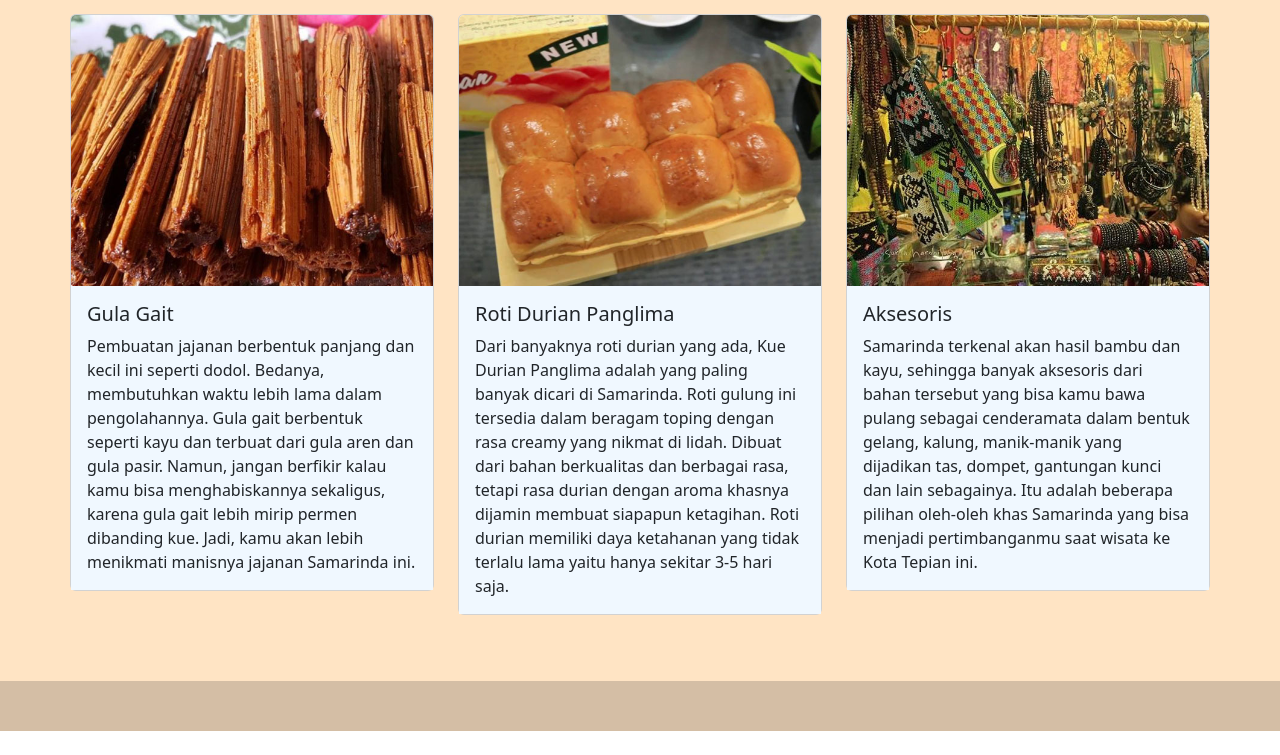
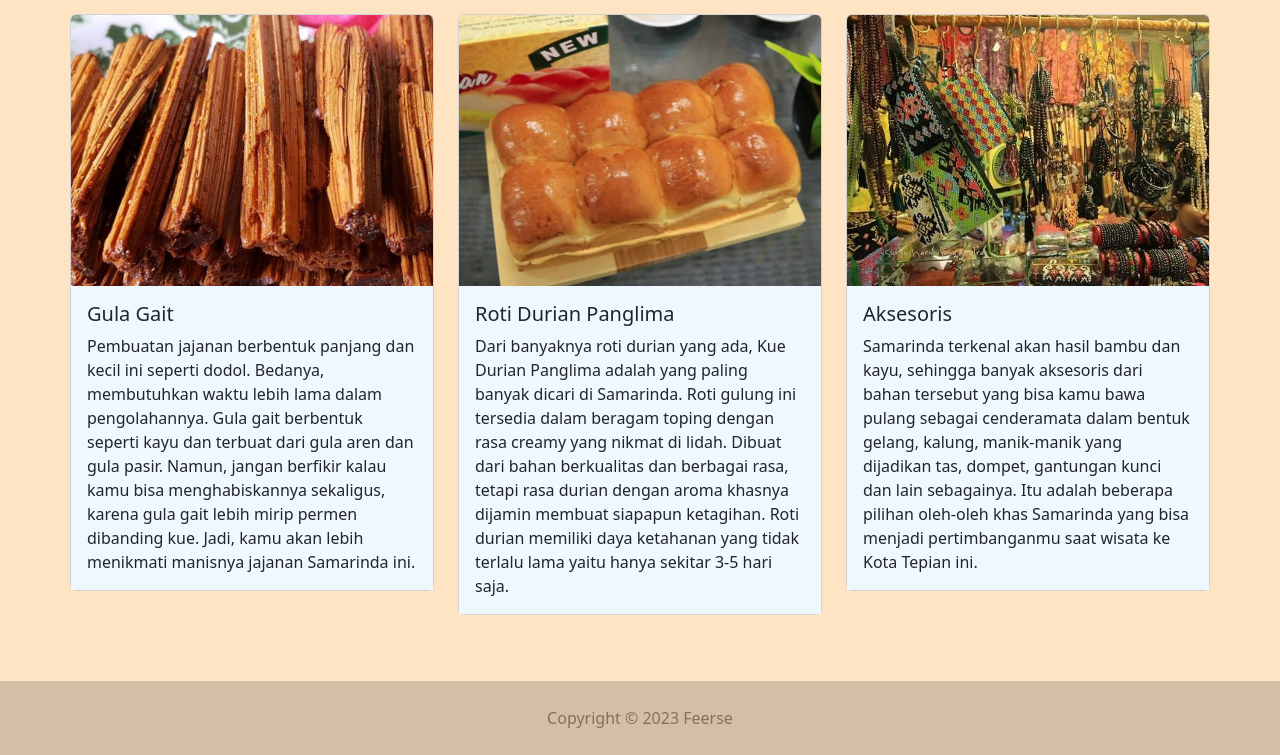
Before and after one commit to Feerse/samarindaku, a website: page index.html in a window 1280 px wide. Shown: the part 7924-8679 px from the top of the page. Before the commit the page ends 8655 px from the top, so only its background shows below. Drawn offline with Linux system fonts and the light colour scheme.

Commit message:
add footer

```diff
--- a/index.html
+++ b/index.html
@@ -1007,7 +1007,9 @@
 			</div>
 		</div>
 
-		<div class="container-fluid footer"></div>
+		<div class="container-fluid footer">
+			<p>Copyright © 2023 Feerse</p>
+		</div>
 		<script src="dist/js/aos.js"></script>
 		<script>
 			AOS.init();
--- a/style.css
+++ b/style.css
@@ -121,6 +121,10 @@ html {
 
 .nav-item > a:hover {
 	color: rgb(255 255 255 / 75%);
+}
+
+.dropdown-menu {
+	--bs-dropdown-link-active-bg: #3b3f42;
 }
 
 #carouselExampleAutoplaying {
@@ -339,3 +343,9 @@ html {
 	background-color: #d4bea5;
 	padding: 25px;
 }
+
+.footer p {
+	color: #86705b;
+	text-align: center;
+	margin: 0;
+}
```
